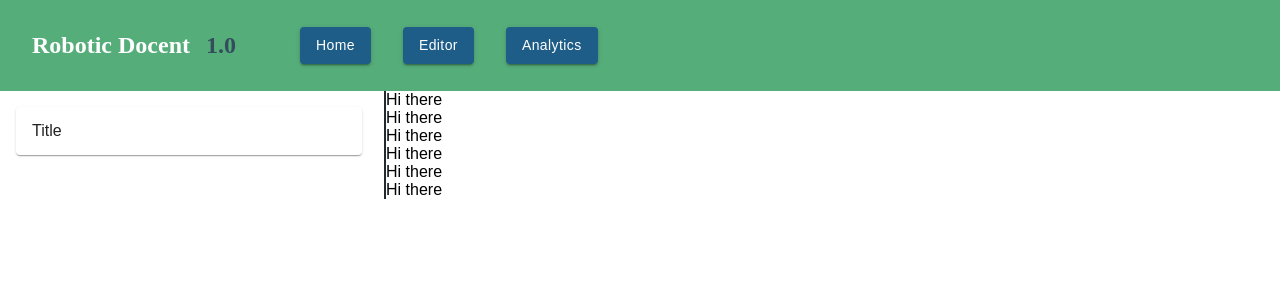
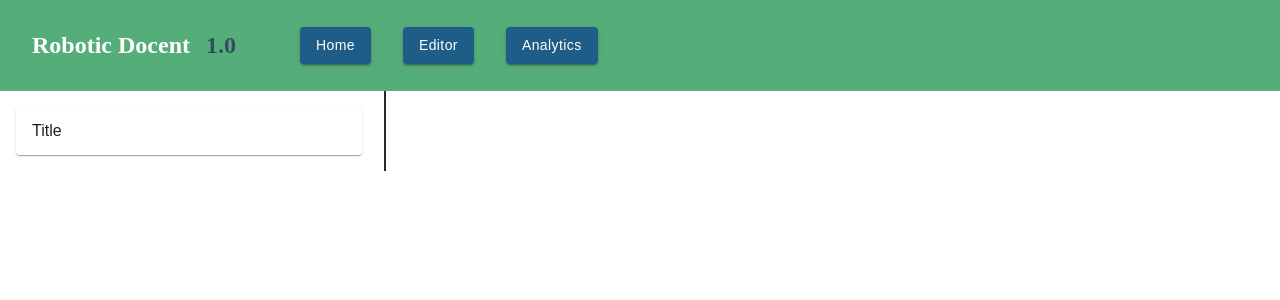
Before and after one commit to gdelvalle99/Robotic-Docent, a React (Create React App) app in the folder map-editor/: page /map-editor in a window 1280 px wide. Shown: the top 300 px of the page. Built offline with nearby package versions, Linux system fonts and the light colour scheme.

Commit message:
UI - made changes to Editor page

```diff
--- a/map-editor/src/pages/Editor.tsx
+++ b/map-editor/src/pages/Editor.tsx
@@ -16,12 +16,7 @@ export default function Editor() {
                 </ExpansionPanel>
             </div>
             <div className="editor-map">
-                <div>Hi there</div>
-                <div>Hi there</div>
-                <div>Hi there</div>
-                <div>Hi there</div>
-                <div>Hi there</div>
-                <div>Hi there</div>
+                { /* Put map component here */ }
             </div>
         </div>
     );
```
Also changed, not shown: 1 other file (tests, documents, lock files or other folders).
